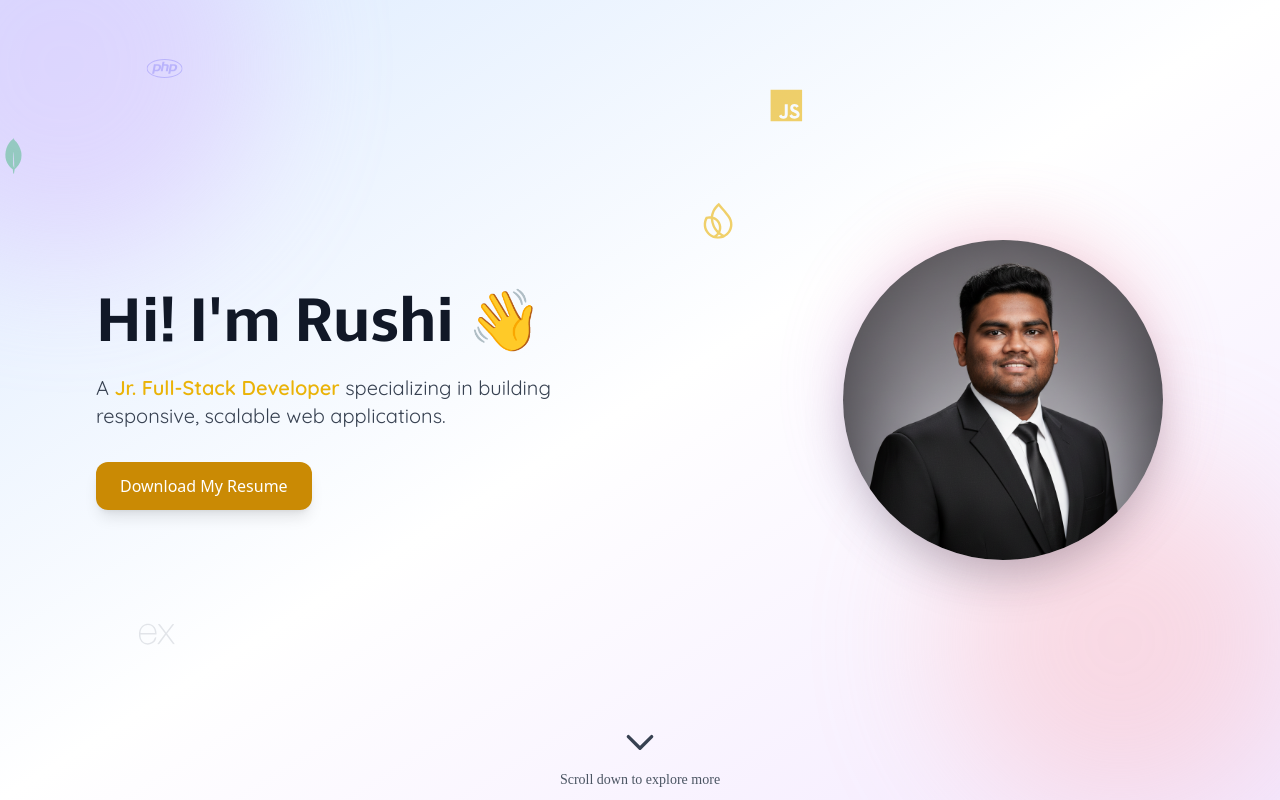
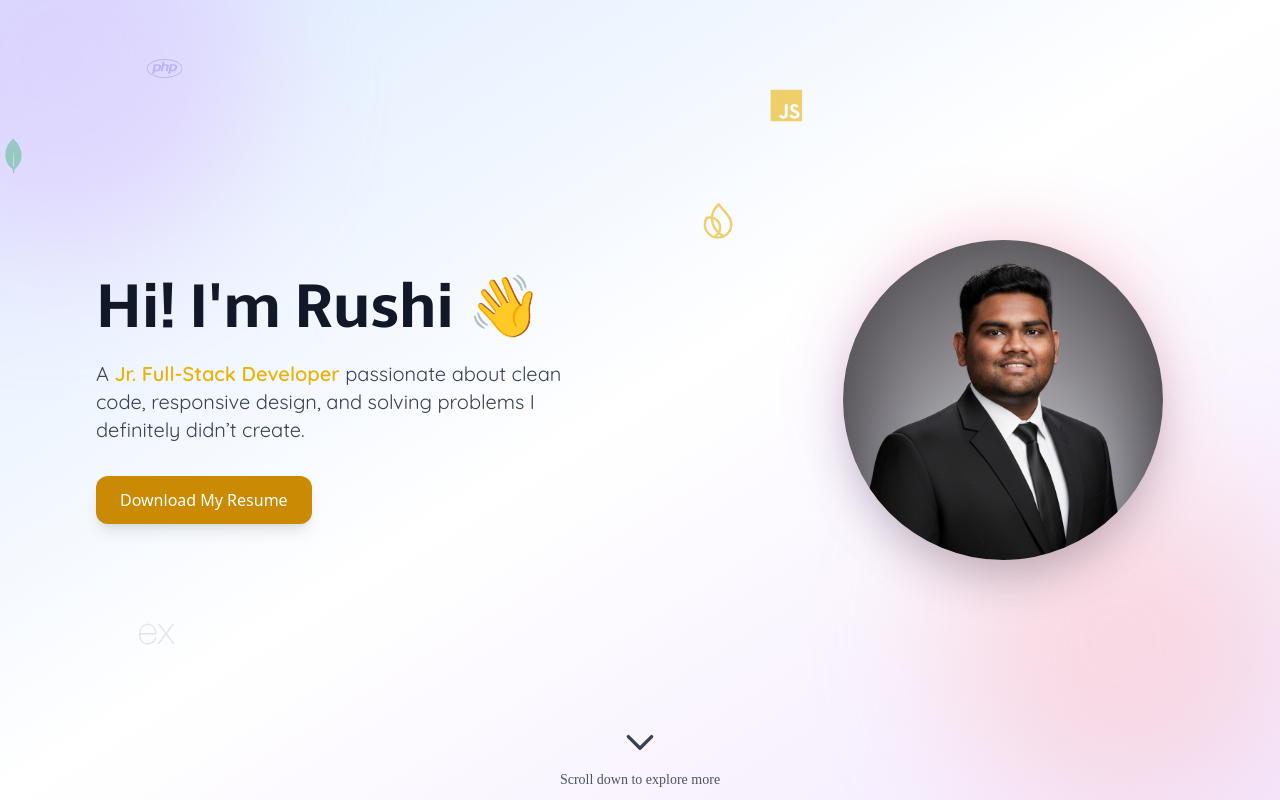
Before and after one commit to rushisuthar21/portfolio, a Next.js app: page / in a window 1280 px wide. Shown: the top 800 px of the page. Built offline with nearby package versions, Linux system fonts and the light colour scheme; a web font is replaced by a local one.

Commit message:
data update

```diff
--- a/app/components/Hero.tsx
+++ b/app/components/Hero.tsx
@@ -113,7 +113,7 @@ const Hero = () => {
             animate={{ opacity: 1, y: 0 }}
             transition={{ duration: 1, delay: 0.3 }}
           >
-           A <span className="text-yellow-500 font-semibold">Jr. Full-Stack Developer</span> specializing in building responsive, scalable web applications.<br />
+          A <span className="text-yellow-500 font-semibold">Jr. Full-Stack Developer</span> passionate about clean code, responsive design, and solving problems I definitely didn’t create.<br />
           </motion.p>
 
           <motion.div
```
